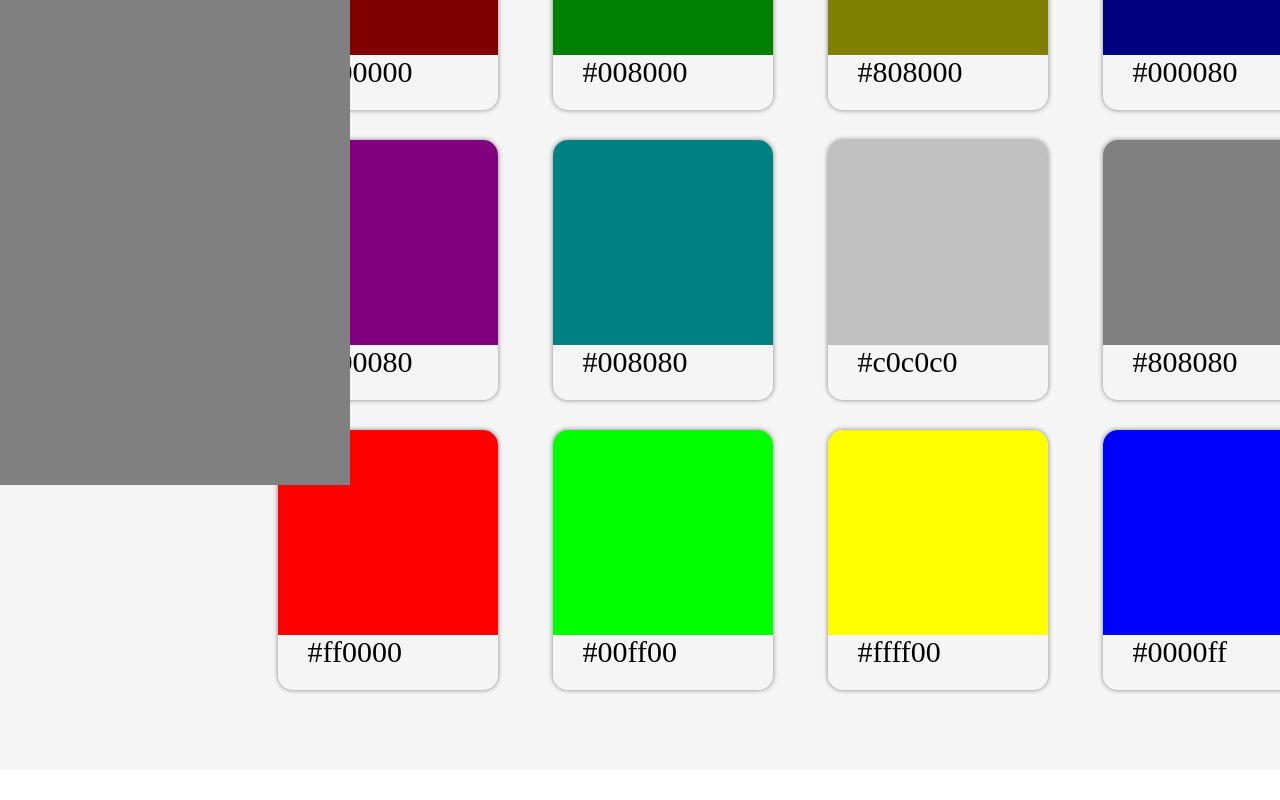
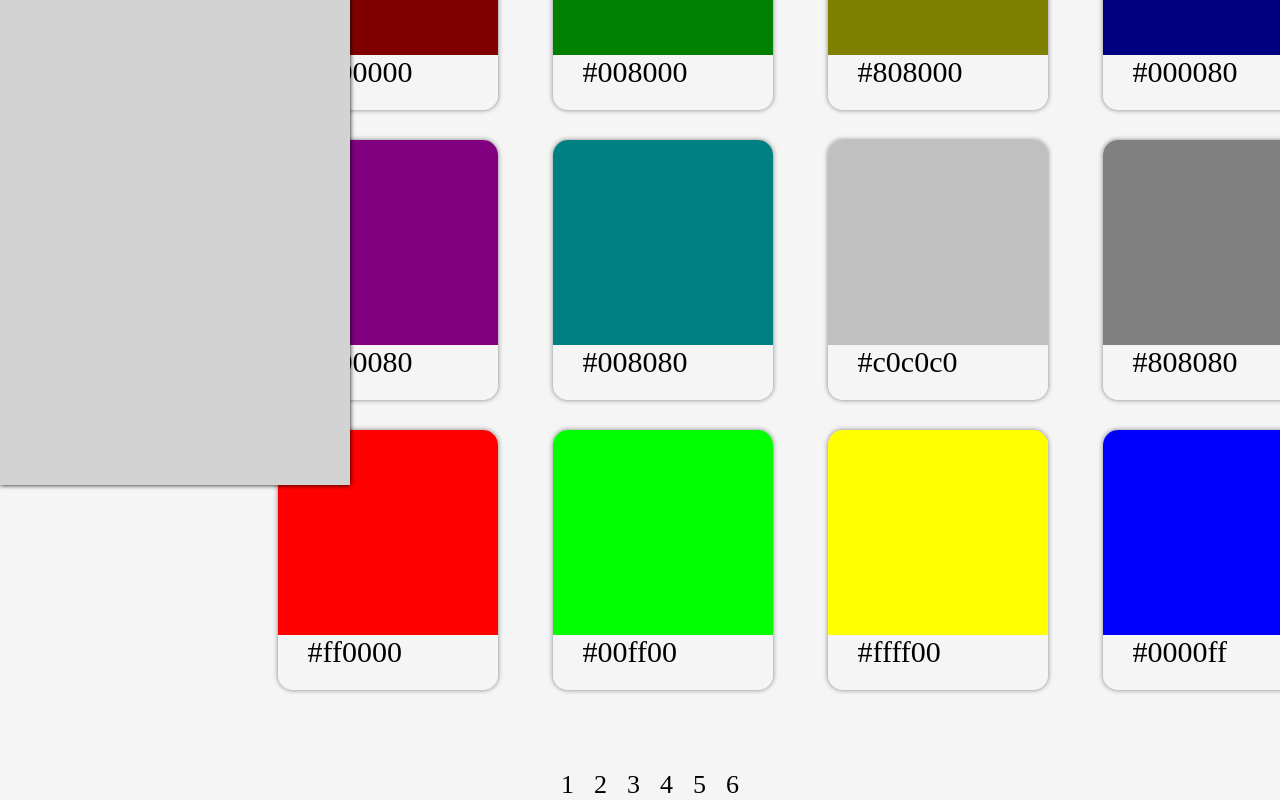
Before and after one commit to kylegreenf/HelpfulHumanCodingChallenge, a React (Create React App) app in the folder colorswab/: page / in a window 1280 px wide. Shown: the part 435-1235 px from the top of the page. Before the commit the page ends 1205 px from the top, so only its background shows below. Built offline with nearby package versions, Linux system fonts and the light colour scheme; a web font is replaced by a local one.

Commit message:
Saving work

```diff
--- a/colorswab/src/App.css
+++ b/colorswab/src/App.css
@@ -26,6 +26,8 @@
   z-index: 3;
   position: static;
   top: 0;
+  left: 0;
+  right: 0;
 }
 
 .Logo-container {
@@ -39,7 +41,7 @@
 }
 
 .Sidebar-container {
-  background-color: grey;
+  background-color: lightgrey;
   height: 100%;
   width: 320px;
   position: absolute;
@@ -51,6 +53,8 @@
   top: 100px;
   text-align: left;
   padding-left: 30px;
+
+  filter: drop-shadow(0px 0px 2.5px black);
 }
 
 .Sidebar-color-selection {
@@ -76,7 +80,6 @@
 }
 
 .Color-grid-item-color {
-
   height: 205px;
   border-radius: 15px 15px 0px 0px;
 }
@@ -89,6 +92,17 @@
   color: black;
   background-color: whitesmoke;
   border-radius: 0px 0px 15px 15px;
+}
+
+.Page-selection-container {
+  display: inline-block;
+  justify-content: center;
+  color: black;
+
+}
+
+.Page-selection {
+  margin-left: 20px;
 }
 
 .logo {
--- a/colorswab/src/App.js
+++ b/colorswab/src/App.js
@@ -5,7 +5,8 @@ import ColorBox from "./ColorBox";
 import Sidebar from "./Sidebar";
 
 
-function App() {
+function App(props) {
+
   return (
     <div className="App">
       <header className="App-header">
--- a/colorswab/src/ColorBox.js
+++ b/colorswab/src/ColorBox.js
@@ -1,6 +1,7 @@
 import React from 'react'
 import './App.css'
 import colorJson from './colors.json'
+import PageSelect from './PageSelect';
 
 class ColorBox extends React.Component{
 
@@ -16,7 +17,7 @@ class ColorBox extends React.Component{
 
 
 
-  changeColor() {
+  openView() {
 
   }
 
@@ -25,7 +26,7 @@ class ColorBox extends React.Component{
   generateColorItem(number) {
       var color = colorJson[number*this.state.pageNumber].hexString;
       return (
-        <div onClick={this.changeColor} className="Color-grid-item">
+        <div onClick={this.openView} className="Color-grid-item">
             <div className="Color-grid-item-color" style={{background: color}} />
             <div className="Color-grid-item-name">{color}</div>
         </div>
@@ -36,6 +37,7 @@ class ColorBox extends React.Component{
     const data = colorJson;
     var color = data[3].hexString;
     return(
+        <div>
             <div className="Color-grid-container">
                 {this.generateColorItem(1)}
                 {this.generateColorItem(2)}
@@ -50,6 +52,10 @@ class ColorBox extends React.Component{
                 {this.generateColorItem(11)}
                 {this.generateColorItem(12)}
             </div>
+            <PageSelect/>
+        </div>
+
+
     )
   }
 }
--- /dev/null
+++ b/colorswab/src/PageSelect.js
@@ -0,0 +1,31 @@
+import React from 'react'
+import './App.css'
+
+class PageSelect extends React.Component{
+
+  constructor(props){
+    super(props);
+  }
+
+  changePage(newPageNumber) {
+
+  }
+
+
+  render(){
+    return(
+        <div className = "Page-selection-container">
+            <a id = "pg1" onClick = {this.changePage(1)} className = "Page-selection">1</a>
+            <a onClick = {this.changePage(2)} className = "Page-selection">2</a>
+            <a onClick = {this.changePage(3)} className = "Page-selection">3</a>
+            <a onClick = {this.changePage(4)} className = "Page-selection">4</a>
+            <a onClick = {this.changePage(5)} className = "Page-selection">5</a>
+            <a onClick = {this.changePage(6)} className = "Page-selection">6</a>
+        </div>
+    )
+  }
+}
+
+
+
+export default PageSelect
```
Lines whose indentation alone changed are shown as unchanged.
